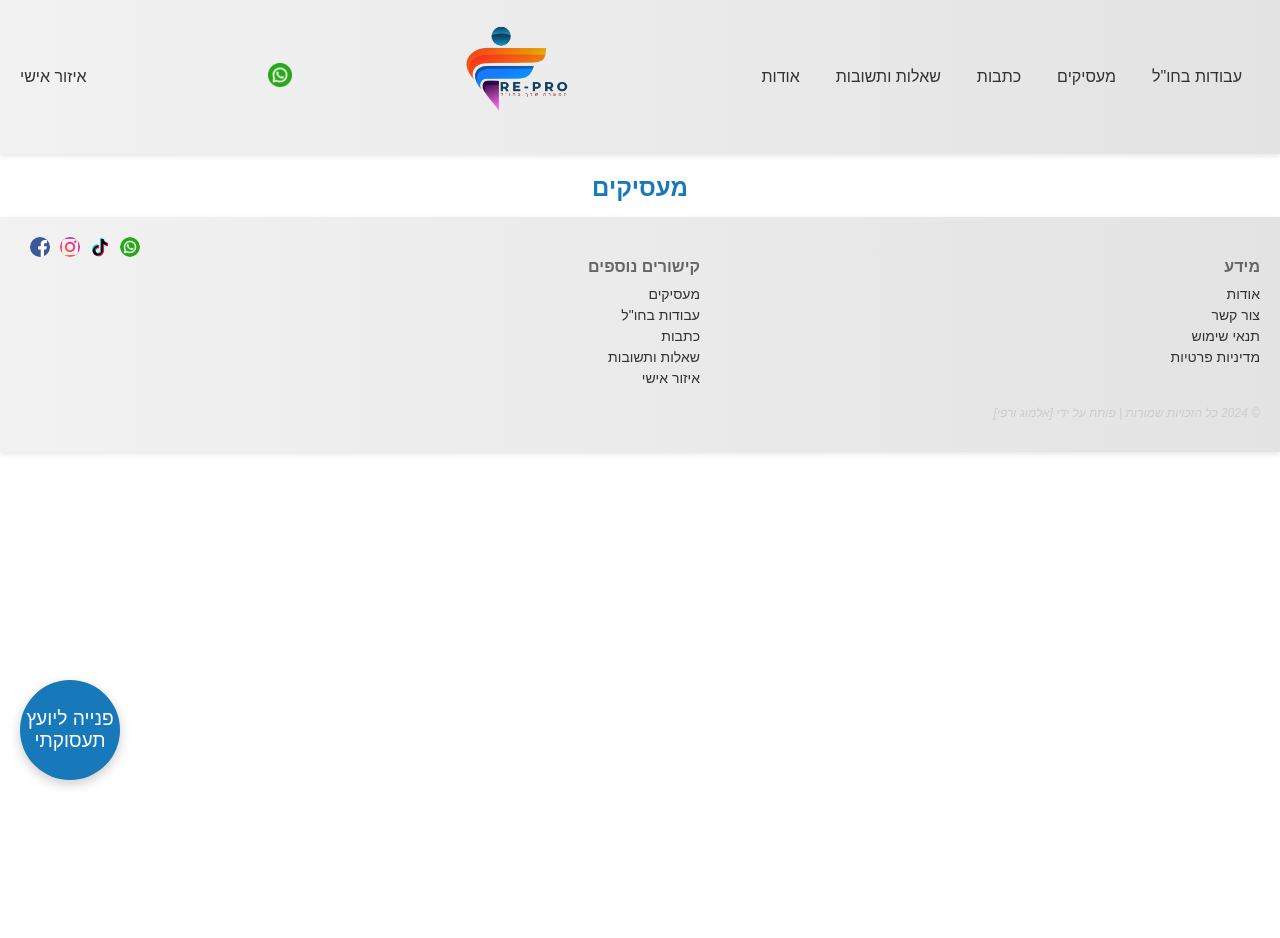
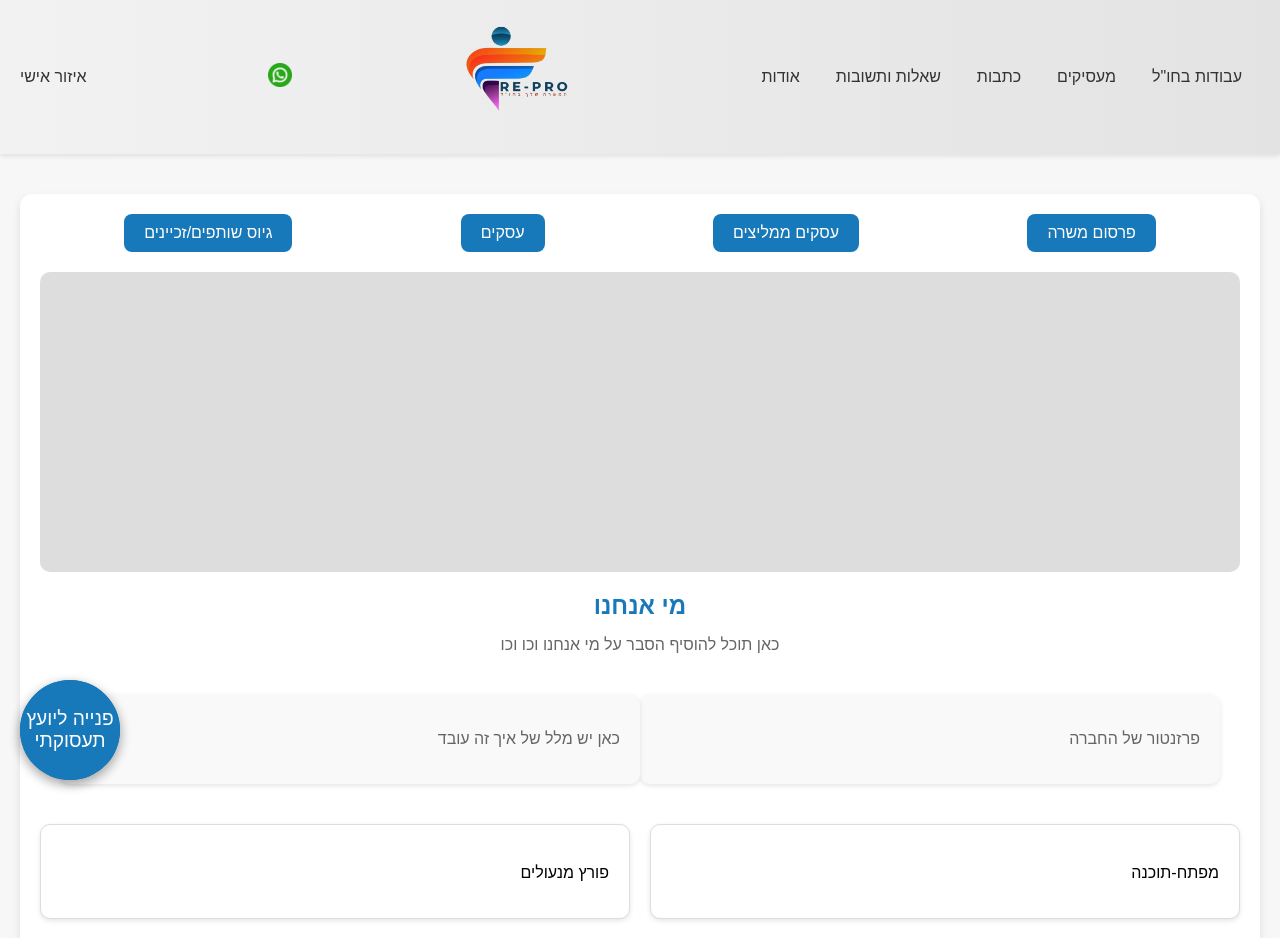
Before and after one commit to RafiGabizon/Re-pro, a React (Create React App) app: page /Employers in a window 1280 px wide. Shown: the top 938 px of the page. Before the commit the page ends 800 px from the top, so only its background shows below. Built offline with nearby package versions, Linux system fonts and the light colour scheme; the HTML template or start-up script is replaced by a standard one.

Commit message:
add employers page + styles

```diff
--- a/src/pages/Employers.js
+++ b/src/pages/Employers.js
@@ -1,15 +1,54 @@
 import React from 'react';
-import '../styles/styles.css';
+import '../styles/employers.css';
+import { reco_ar } from '../data/recommands'; // Adjust the import path as necessary
 
-
-export default function Employers() {
+export default function Employers({ toggleContactModal }) {
   return (
-    <div>
-
-      <div className="Employers">
-        <h2>מעסיקים</h2>
+    <div className="employers-page">
+      <div className="buttons-container">
+        <button aria-label="Post a job">פרסום משרה</button>
+        <button aria-label="Business recommendations">עסקים ממליצים</button>
+        <button aria-label="Businesses">עסקים</button>
+        <button aria-label="Recruit partners/franchisees">גיוס שותפים/זכיינים</button>
       </div>
 
+      <div className="video-placeholder">
+        {/* Placeholder for video content */}
+      </div>
+
+      <div className="about-us">
+        <h2>מי אנחנו</h2>
+        <p>כאן תוכל להוסיף הסבר על מי אנחנו וכו וכו</p>
+      </div>
+
+      <div className="split-section">
+        <div className="presenter">
+          <p>פרזנטור של החברה</p>
+        </div>
+        <div className="how-it-works">
+          <p>כאן יש מלל של איך זה עובד</p>
+        </div>
+      </div>
+
+      <div className="recommendations">
+        {reco_ar.map((recommendation, index) => (
+          <div key={index} className="recommendation-box">
+            <div className="recommendation-video">
+
+            </div>
+            <h3>{recommendation.Name}</h3>
+            <p>{recommendation.jobType}</p>
+            <p>{recommendation.recommand}</p>
+          </div>
+        ))}
+      </div>
+      <button
+        className="consultant-button"
+        onClick={toggleContactModal}
+        aria-label="Contact a career advisor"
+      >
+        פנייה ליועץ תעסוקתי
+      </button>
     </div>
   );
 }
--- /dev/null
+++ b/src/styles/employers.css
@@ -0,0 +1,129 @@
+/* General Page Styles */
+body {
+    font-family: 'Segoe UI', Tahoma, Geneva, Verdana, sans-serif;
+    margin: 0;
+    padding: 0;
+    direction: rtl; /* Right-to-left text for Hebrew */
+    background-color: #f7f7f7;
+  }
+
+  .employers-page {
+    max-width: 1200px;
+    margin: 40px auto;
+    padding: 20px;
+    border-radius: 12px;
+    box-shadow: 0 4px 8px rgba(0, 0, 0, 0.1);
+    background-color: #ffffff;
+  }
+
+  /* Buttons Container */
+  .buttons-container {
+    display: flex;
+    justify-content: space-around;
+    margin-bottom: 20px;
+  }
+
+  .buttons-container button {
+    padding: 10px 20px;
+    border: none;
+    border-radius: 8px;
+    background-color: #1779ba;
+    color: #ffffff;
+    font-size: 16px;
+    cursor: pointer;
+    transition: background-color 0.3s ease, transform 0.2s;
+  }
+
+  .buttons-container button:hover {
+    background-color: #145a8d;
+    transform: scale(1.05);
+  }
+
+  /* Video Placeholder */
+  .video-placeholder {
+    width: 100%;
+    height: 300px;
+    background-color: #ddd;
+    border-radius: 10px;
+    margin-bottom: 20px;
+  }
+
+  /* About Us Section */
+  .about-us {
+    text-align: center;
+    margin-bottom: 40px;
+  }
+
+  .about-us h2 {
+    color: #1779ba;
+    font-size: 24px;
+    margin-bottom: 15px;
+  }
+
+  .about-us p {
+    font-size: 16px;
+    color: #666;
+  }
+
+  /* Split Section */
+  .split-section {
+    display: flex;
+    justify-content: space-between;
+    margin-bottom: 40px;
+  }
+
+  .split-section .presenter,
+  .split-section .how-it-works {
+    flex: 1;
+    padding: 20px;
+    border-radius: 10px;
+    background-color: #f9f9f9;
+    box-shadow: 0 2px 5px rgba(0, 0, 0, 0.1);
+    text-align: right; /* Align text to the right */
+  }
+
+  .split-section .presenter {
+    margin-right: 20px;
+  }
+
+  .split-section .how-it-works {
+    margin-left: 20px;
+  }
+
+  .split-section p {
+    font-size: 16px;
+    color: #666;
+  }
+
+  /* Recommendations Section */
+  .recommendations {
+    display: flex;
+    flex-wrap: wrap;
+    gap: 20px;
+  }
+
+  .recommendation-box {
+    flex: 1 1 calc(33.333% - 20px);
+    padding: 20px;
+    border: 1px solid #ddd;
+    border-radius: 10px;
+    background-color: #fff;
+    box-shadow: 0 2px 5px rgba(0, 0, 0, 0.1);
+    transition: background-color 0.2s ease-in-out, transform 0.2s;
+    text-align: right; /* Align text to the right */
+  }
+
+  .recommendation-box:hover {
+    background-color: #f8f8f8;
+    transform: translateY(-5px);
+  }
+
+  .recommendation-video {
+    width: 100%;
+    margin-bottom: 10px;
+  }
+
+  .recommendation-video video {
+    width: 100%;
+    border-radius: 10px;
+  }
```
